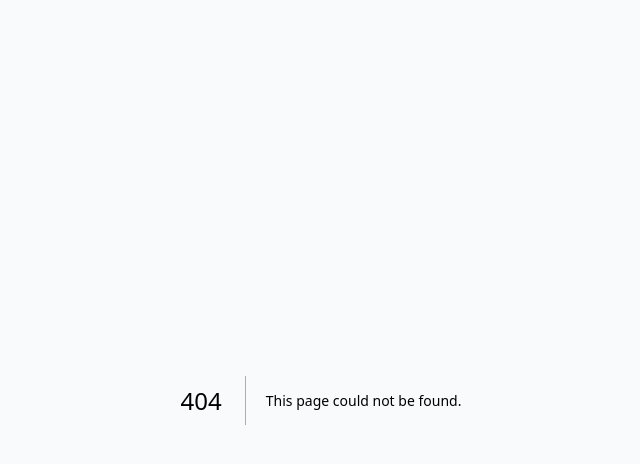
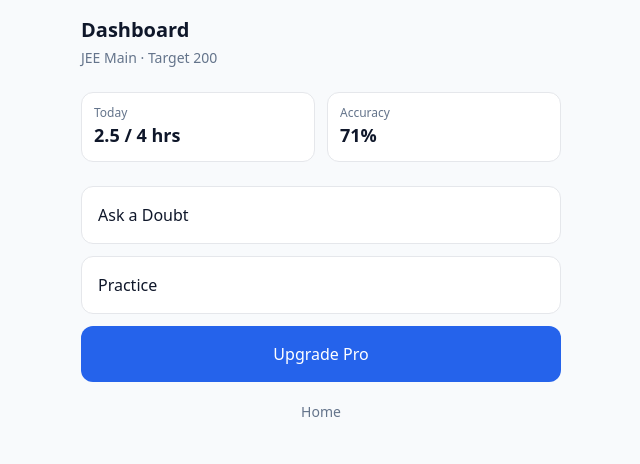
Before and after one commit to dranandbhardwaj-sys/rankai, a Next.js app: page /dashboard in a window 1280 px wide. Before the commit this address had no page. Shown: the top 464 px of the page, without its empty margins (319-959 px from the left). Built offline with nearby package versions, Linux system fonts and the light colour scheme.

Commit message:
Create DashboardPage component with user data handling

```diff
--- /dev/null
+++ b/src/app/dashboard/page.tsx
@@ -0,0 +1,65 @@
+"use client";
+
+import { useEffect, useState } from "react";
+import Link from "next/link";
+
+export default function DashboardPage() {
+  const [user, setUser] = useState<any>(null);
+
+  useEffect(() => {
+    const saved = localStorage.getItem("rankai_user");
+    if (saved) setUser(JSON.parse(saved));
+    else setUser({ exam: "jee_main", targetScore: "200" });
+  }, []);
+
+  const exam =
+    user?.exam === "neet"
+      ? "NEET"
+      : user?.exam === "jee_advanced"
+      ? "JEE Advanced"
+      : "JEE Main";
+
+  return (
+    <div className="min-h-screen bg-slate-50 p-4 max-w-lg mx-auto">
+      <h1 className="text-xl font-bold mb-1">Dashboard</h1>
+      <p className="text-sm text-slate-500 mb-6">
+        {exam} · Target {user?.targetScore || "—"}
+      </p>
+
+      <div className="grid grid-cols-2 gap-3 mb-6">
+        <div className="bg-white border rounded-xl p-3">
+          <div className="text-xs text-slate-500">Today</div>
+          <div className="font-bold text-lg">2.5 / 4 hrs</div>
+        </div>
+        <div className="bg-white border rounded-xl p-3">
+          <div className="text-xs text-slate-500">Accuracy</div>
+          <div className="font-bold text-lg">71%</div>
+        </div>
+      </div>
+
+      <div className="space-y-3">
+        <Link
+          href="/dashboard/doubt"
+          className="block bg-white border rounded-xl p-4 font-medium"
+        >
+          Ask a Doubt
+        </Link>
+        <Link
+          href="/dashboard/practice"
+          className="block bg-white border rounded-xl p-4 font-medium"
+        >
+          Practice
+        </Link>
+        <Link
+          href="/pricing"
+          className="block bg-blue-600 text-white rounded-xl p-4 font-medium text-center"
+        >
+          Upgrade Pro
+        </Link>
+        <Link href="/" className="block text-center text-sm text-slate-500 py-2">
+          Home
+        </Link>
+      </div>
+    </div>
+  );
+}
```
